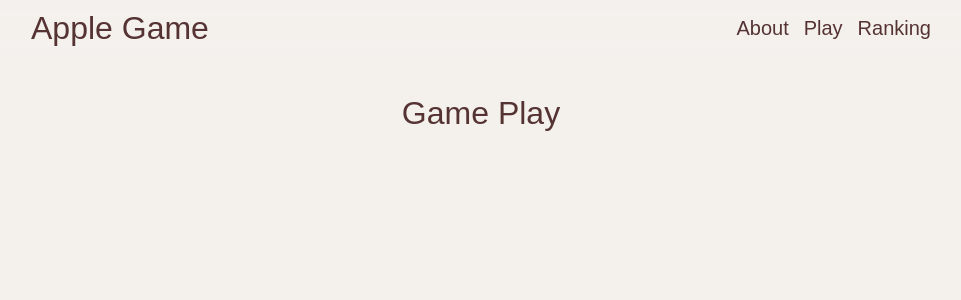
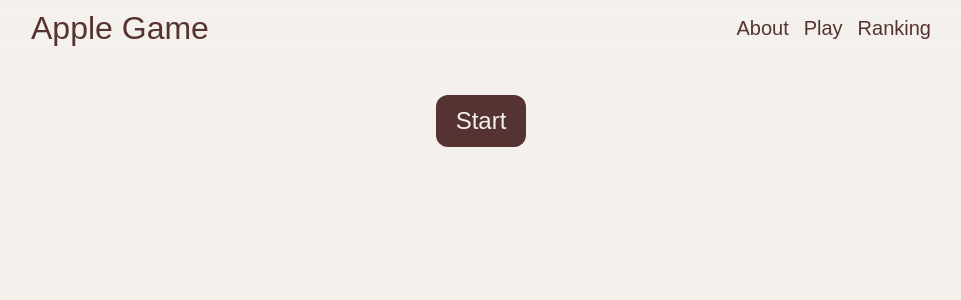
Before and after one commit to panarch/apple-game-portfolio, a Next.js app: page /play in a window 1280 px wide. Shown: the top 300 px of the page, without its empty margins (159-1120 px from the left). Built offline with nearby package versions, Linux system fonts and the light colour scheme; a web font is replaced by a local one.

Commit message:
Implement start/reset game logic

```diff
--- a/src/app/play/page.js
+++ b/src/app/play/page.js
@@ -1,10 +1,35 @@
+"use client";
+import { useEffect, useRef, useState } from "react";
 import styles from "./page.module.css";
 
 export default function Play() {
+  const [playing, setPlaying] = useState(false);
+  const ref = useRef(null);
+
+  function start() {
+    if (!playing) {
+      ref.current.start();
+    } else {
+      ref.current.stop();
+    }
+
+    setPlaying((v) => !v);
+  }
+
+  function gameover() {
+    setPlaying(false);
+  }
+
+  useEffect(() => {
+    ref.current.addEventListener("gameover", gameover);
+  }, []);
+
   return (
     <main className={styles.page}>
-      <h1>Game Play</h1>
-      <apple-game-board />
+      <button className={styles.start} onClick={start}>
+        {playing ? "Reset" : "Start"}
+      </button>
+      <apple-game-board ref={ref} />
     </main>
   );
 }
--- a/src/app/play/page.module.css
+++ b/src/app/play/page.module.css
@@ -5,4 +5,14 @@
     flex-direction: column;
     align-items: center;
     gap: 20px;
+
+    .start {
+        padding: 12px 20px;
+        background-color: var(--color-button-bg);
+        color: var(--color-button-text);
+        border: none;
+        border-radius: 12px;
+        font-size: 24px;
+        cursor: pointer;
+    }
 }
```
Also changed, not shown: public/game.js (+16 -2 lines).
